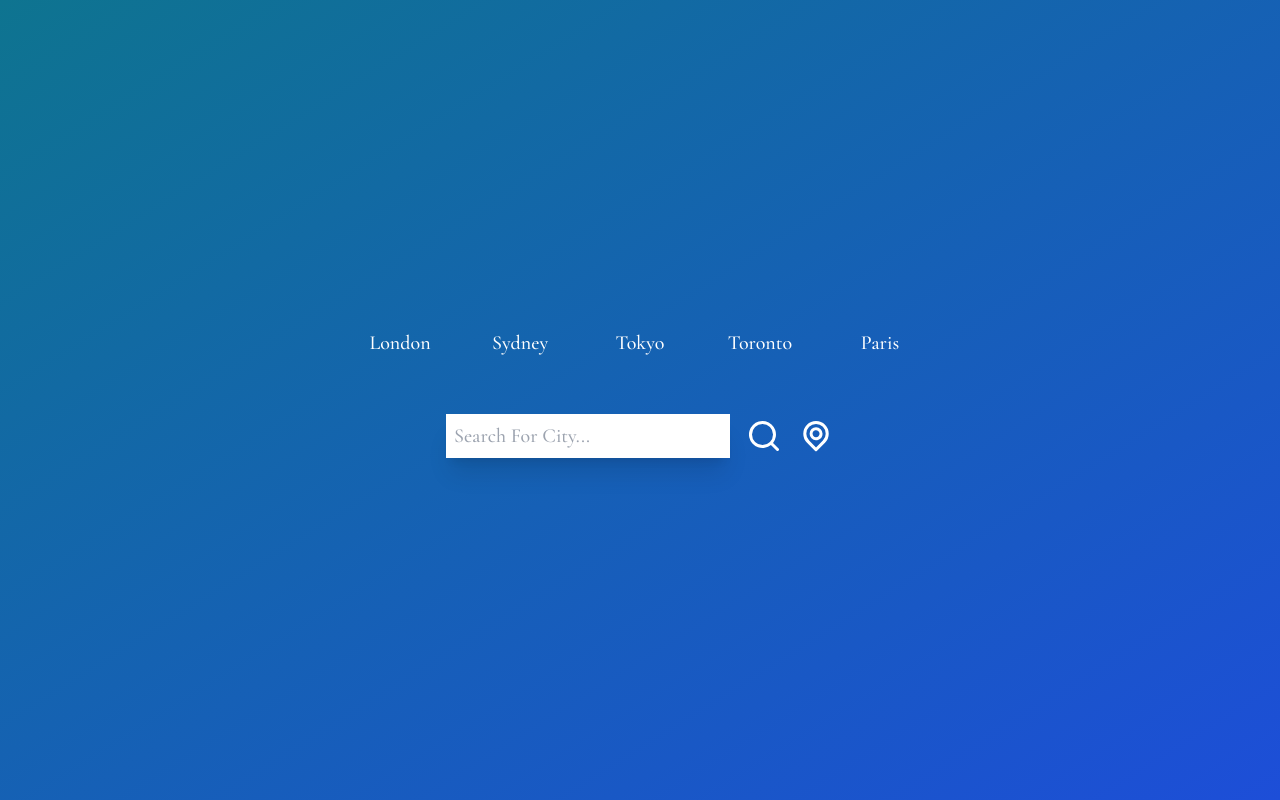
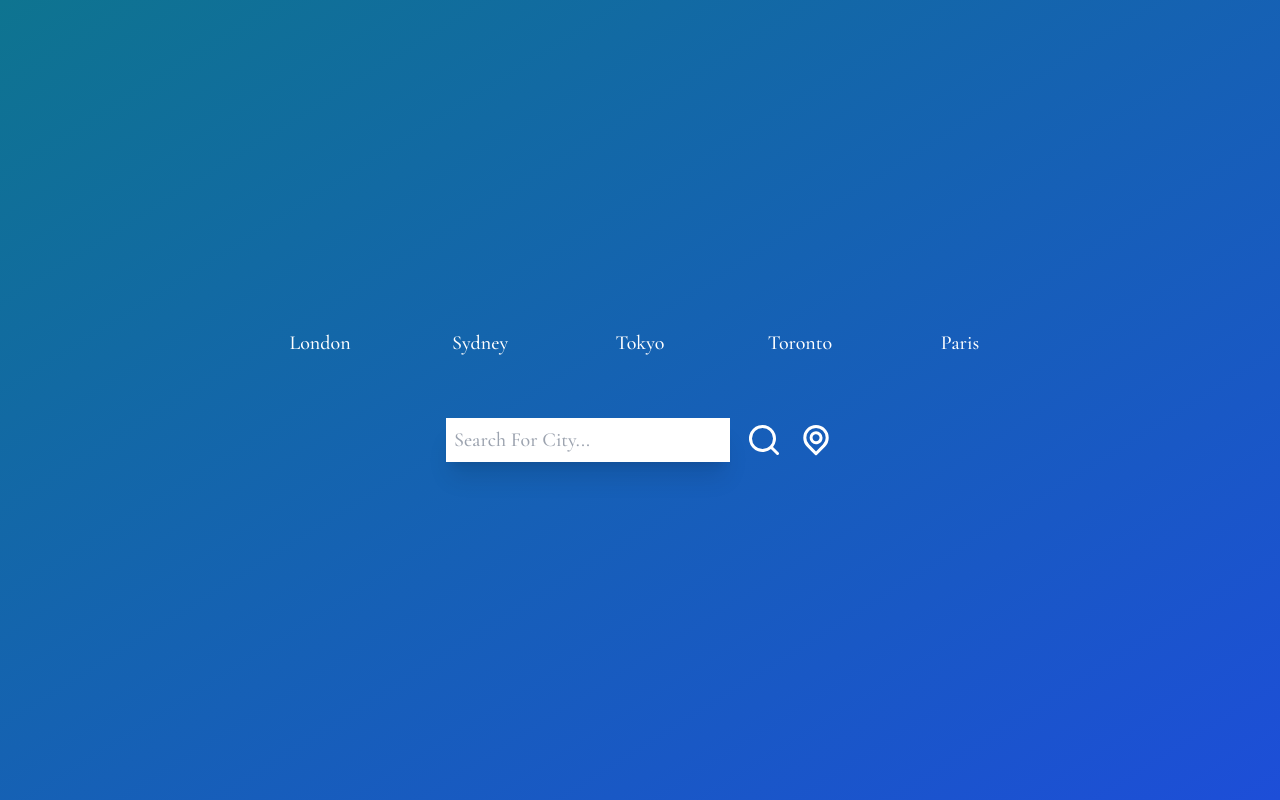
Before and after one commit to AstroPilot2808/weatherapp, a React (Create React App) app: page / in a window 1280 px wide. Built offline with nearby package versions, Linux system fonts and the light colour scheme; no server answers.

Commit message:
mobile_friendly

```diff
--- a/src/App.js
+++ b/src/App.js
@@ -6,24 +6,21 @@ import TimeAndLocation from './components/TimeAndLocation';
 import TemperatureAndDetails from './components/TemperatureAndDetails';
 import Forecast from './components/Forecast';
 import getWeatherData from './services/weatherService';
-import getFormattedWeatherData from './services/weatherService';
-import { useEffect, useState} from "react";
+import { useEffect, useState } from 'react';
 import { DateTime } from 'luxon';
 
 function App() {
-
-  const [query, setQuery] = useState({q: 'pittsburgh'})
- // const [units, setUnits] = useState('metric')
-  const [weather, setWeather] = useState(null)
+  const [query, setQuery] = useState({ q: 'pittsburgh' });
+  const [weather, setWeather] = useState(null);
 
   useEffect(() => {
     const fetchWeather = async () => {
       try {
-        const data = await getWeatherData("weather", { ...query });
+        const data = await getWeatherData('weather', { ...query });
         setWeather(data);
         console.log(data);
       } catch (error) {
-        console.log("Error fetching weather data:");
+        console.log('Error fetching weather data:');
         // Perform error handling here
       }
     };
@@ -31,22 +28,30 @@ function App() {
     fetchWeather();
   }, [query]);
 
+  const isPC = window.innerWidth > 768; // Define the width threshold for PC screens
+  const isMobile = !isPC; // Determine if it's a mobile screen
+
   return (
     <div className="flex flex-col justify-center items-center h-screen bg-gradient-to-br from-cyan-700 to-blue-700">
+      {isMobile && <h1 className="text-3xl font-semibold text-white mb-4">Mobile Weather App</h1>}
+      {isPC && (
         <div className="flex justify-center space-x-4">
           <TopButtons query={query} setQuery={setQuery} />
         </div>
+      )}
+      <div className="container mx-auto max-w-xl"> {/* Apply maximum width on mobile screens */}
         <Inputs query={query} setQuery={setQuery} />
 
         {weather && (
           <div className="flex flex-col items-center">
-      <TimeAndLocation weather={weather}/>
-      <TemperatureAndDetails weather={weather} units='F'/>
+            <TimeAndLocation weather={weather} />
+            <TemperatureAndDetails weather={weather} units="F" />
             {/* <Forecast title="hourly forecast"/>
             <Forecast title="daily forecast"/> */}
           </div>
         )}
       </div>
+    </div>
   );
 }
 
--- a/src/components/Inputs.jsx
+++ b/src/components/Inputs.jsx
@@ -68,14 +68,14 @@ function Inputs({ setQuery }) {
    // forceUpdate() //Triggers Re-render so that all weather values can be updated based on Celsius/Fahrenheit
 
 
-  return (
-    <div className="flex justify-center my-6">
-  <div className="w-full max-w-screen-md flex items-center justify-center space-x-4">
+   return (
+    <div className="flex flex-row justify-center my-6">
+  <div className="flex flex-row items-center justify-center space-x-4 max-w-screen-sm">
     <input
       value={city}
       onChange={(e) => setCity(e.currentTarget.value)}
       type="text"
-      className="text-xl font-light p-2 w-full shadow-xl focus:outline-none capitalize"
+      className="text-xl font-light p-2 w-full max-w-lg shadow-xl focus:outline-none capitalize"
       placeholder="Search for city..."
     />
 
@@ -93,8 +93,10 @@ function Inputs({ setQuery }) {
   </div>
 </div>
 
+
+
+
   );
-
 }
 
 export default Inputs;
--- a/src/components/TemperatureAndDetails.jsx
+++ b/src/components/TemperatureAndDetails.jsx
@@ -41,9 +41,9 @@ function TemperatureAndDetails({ weather: weatherData, units }) {
       </button>
     </div>
 
-    <div className="flex floex row items-center justify-between text-white py-3">
+    <div className="flex floex row items-center justify-between text-white py-3 mr-8">
       <img src={iconUrl(weather[0].icon)} alt="" className="w-24" />
-      <p className="text-7xl">{convertTemperature(toF(main.temp))}°</p>
+      <p className="text-6xl sm:text-=7xl">{convertTemperature(toF(main.temp))}°</p>
       <div className="flex flex-col space-y-4">
         <div className="flex font-light text-lg items-center justify-center">
           <UilTemperature size={24} className="mr-2" />
@@ -62,7 +62,7 @@ function TemperatureAndDetails({ weather: weatherData, units }) {
         </div>
       </div>
     </div>
-    <div className="flex flex-row items-center justify-center space-x-4 text-white text-lg py-3">
+    <div className="flex flex-row items-center justify-center space-x-1 text-white text-lg py-3">
       <UilSun size={24} />
       <p className="font-light">Rise: <span className="font-medium ml-2">{toHHMM(sys.sunrise)}</span></p>
       <UilSunset size={24} />
--- a/src/components/TopButtons.jsx
+++ b/src/components/TopButtons.jsx
@@ -24,13 +24,14 @@ function TopButtons({setQuery}) {
         }
     ]
   return <div className="flex items-center justify-around mt-2 mb-6">
-  {/* Iterating each element of the array one by one */}
-  {cities.map((city) => (
+  {/* Render buttons only on screens wider than 768px */}
+  {window.innerWidth > 768 &&
+    cities.map((city) => (
       <button
         key={city.id}
         className="text-white text-xl font-thin hover:underline hover:scale-110 transition-all duration-300"
         onClick={() => setQuery({ q: city.title })}
-      style={{ width: '120px', height: '40px' }}
+        style={{ width: '160px', height: '48px' }}
       >
         {city.title}
       </button>
```
Lines whose indentation alone changed are shown as unchanged.
